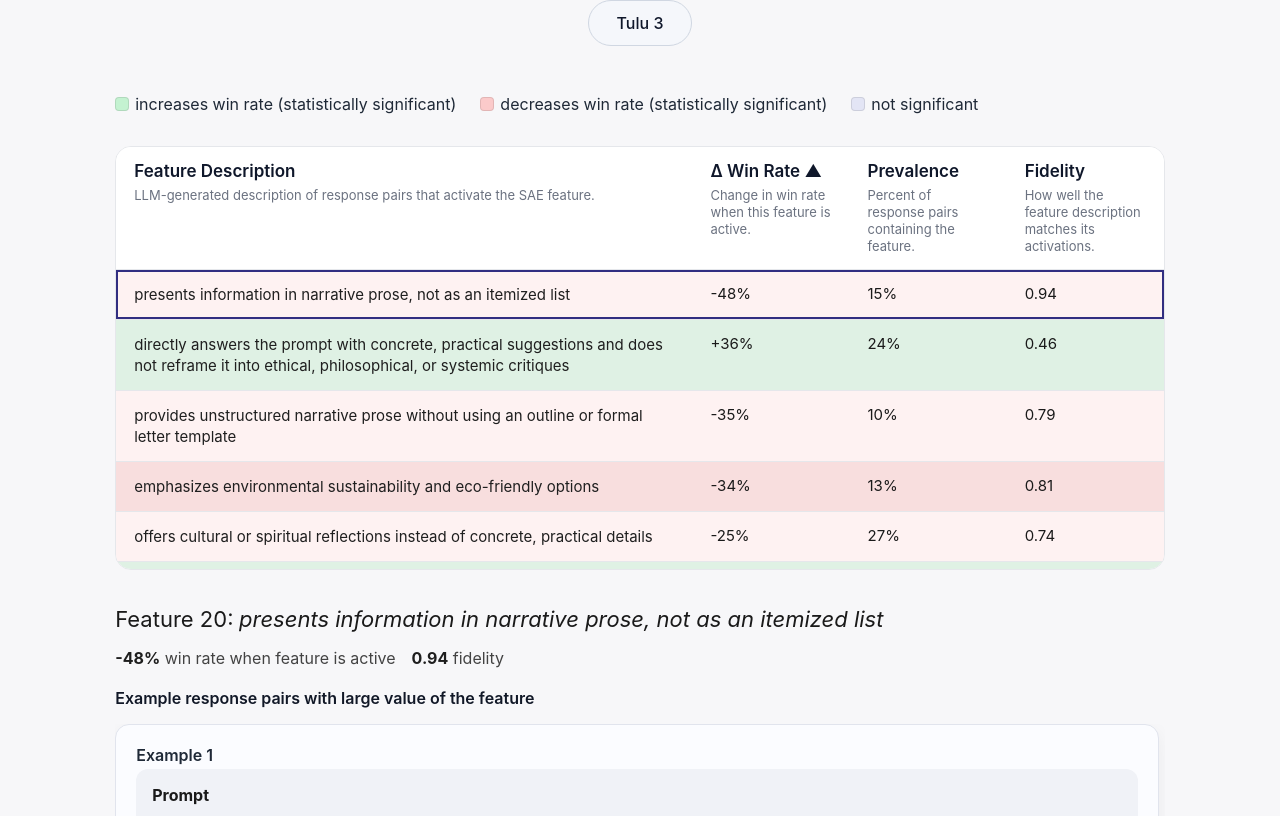
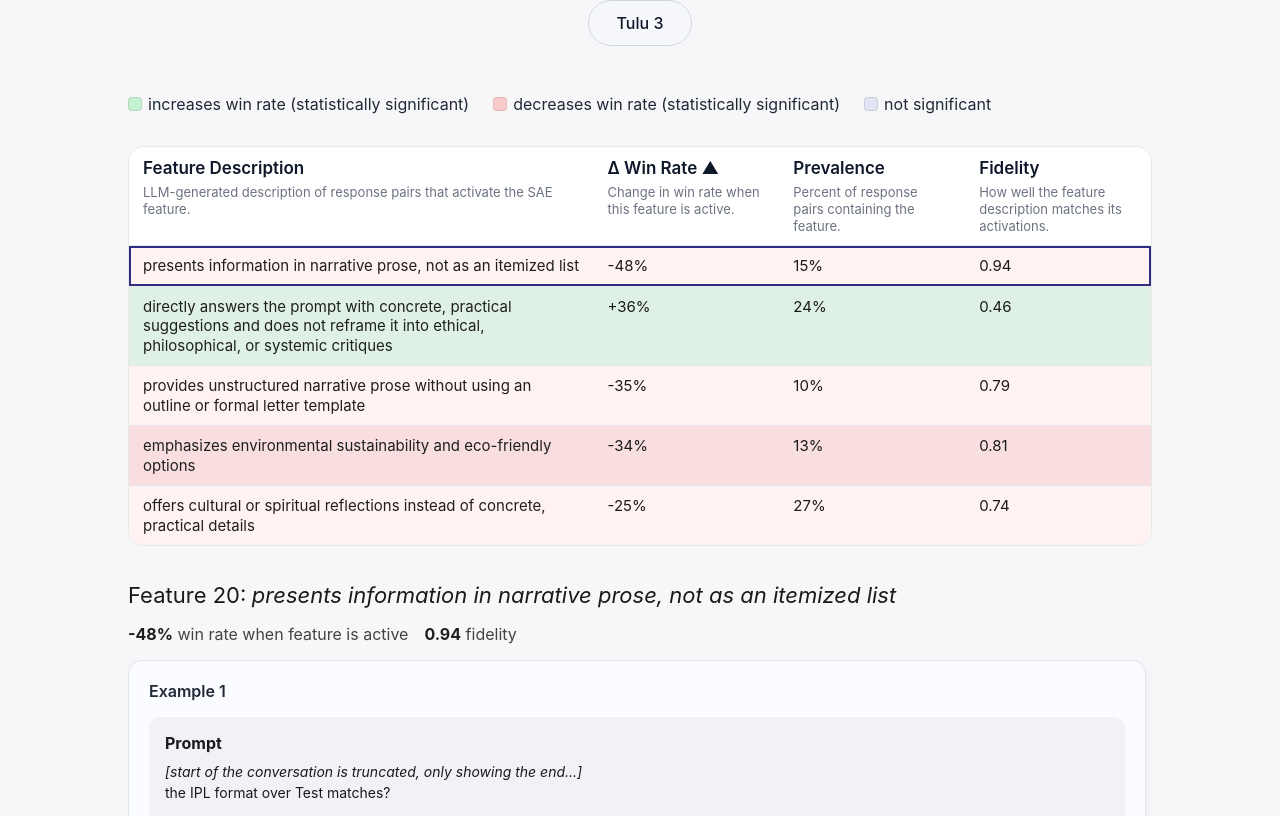
Before and after one commit to rmovva/demo-wimhf, a React (Create React App) app in the folder frontend/: page / in a window 1280 px wide. Shown: the part 324-1140 px from the top of the page. Built offline with nearby package versions, Linux system fonts and the light colour scheme.

Commit message:
[codex] Tighten table layout and example spacing

```diff
--- a/frontend/src/App.css
+++ b/frontend/src/App.css
@@ -1,5 +1,5 @@
 .page-shell {
-  width: min(1600px, 92vw);
+  width: min(1400px, 90vw);
   margin: 0 auto;
   padding: 48px clamp(24px, 5vw, 72px) 72px;
 }
@@ -135,11 +135,12 @@
 }
 
 .table-wrapper {
-  margin-top: 16px;
+  margin: 16px auto 0;
   border: 1px solid #e5e7eb;
   border-radius: 16px;
   overflow: hidden;
   background: white;
+  width: min(1120px, 100%);
 }
 
 .feature-table {
@@ -154,9 +155,10 @@
 
 .feature-table th,
 .feature-table td {
-  padding: 14px 18px;
+  padding: 10px 14px;
   font-size: 15px;
   vertical-align: top;
+  line-height: 1.35;
 }
 
 .feature-table th {
@@ -171,7 +173,7 @@
 .column-heading {
   display: flex;
   flex-direction: column;
-  gap: 6px;
+  gap: 4px;
 }
 
 .column-subtitle {
@@ -182,16 +184,16 @@
 }
 
 .feature-col {
-  width: 55%;
+  width: 45%;
 }
 
 .feature-table td:first-child {
-  width: 55%;
+  width: 45%;
 }
 
 .feature-table td:not(:first-child),
 .feature-table th:not(:first-child) {
-  width: 15%;
+  width: 18%;
 }
 
 .feature-table tbody {
@@ -220,7 +222,7 @@
 
 .feature-interpretation {
   font-size: 15px;
-  line-height: 1.4;
+  line-height: 1.3;
   color: #1f1f1f;
 }
 
@@ -342,6 +344,10 @@
   margin-bottom: 4px;
 }
 
+.example-separator {
+  width: 100%;
+  height: 12px;
+}
 .example-comparison {
   font-size: 14px;
   color: #111827;
--- a/frontend/src/App.js
+++ b/frontend/src/App.js
@@ -172,6 +172,7 @@
       <div className="example-number">
         Example {exampleIndex + 1}
       </div>
+      <div className="example-separator" />
       {comparisonText && <div className="example-comparison">{comparisonText}</div>}
       <div className="prompt-box">
         <strong>Prompt</strong>
@@ -520,9 +521,6 @@
                 </span>
               </div>
             )}
-            {selectedFeature && (
-              <p className="examples-subhead">Example response pairs with large value of the feature</p>
-            )}
           </div>
           <div className="examples-list">
             {sortedExamples.length > 0 ? (
```
Also changed, not shown: 11 other files (tests, documents, lock files or other folders).
